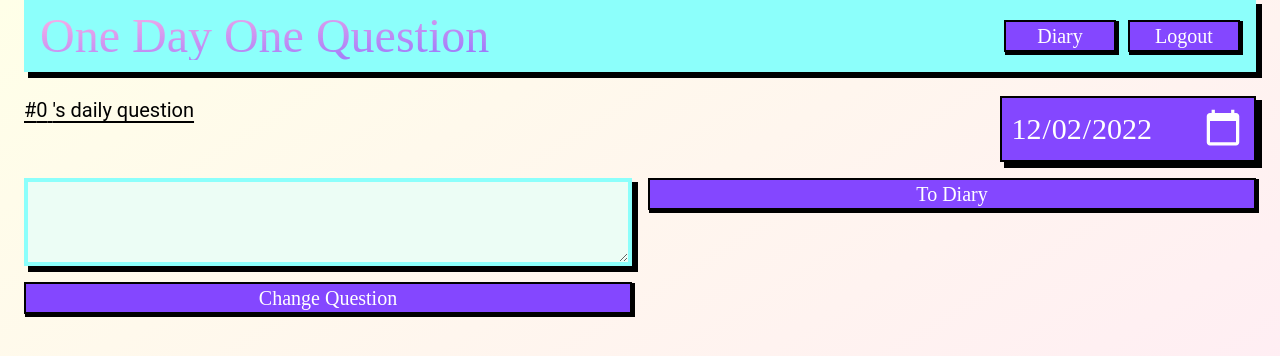
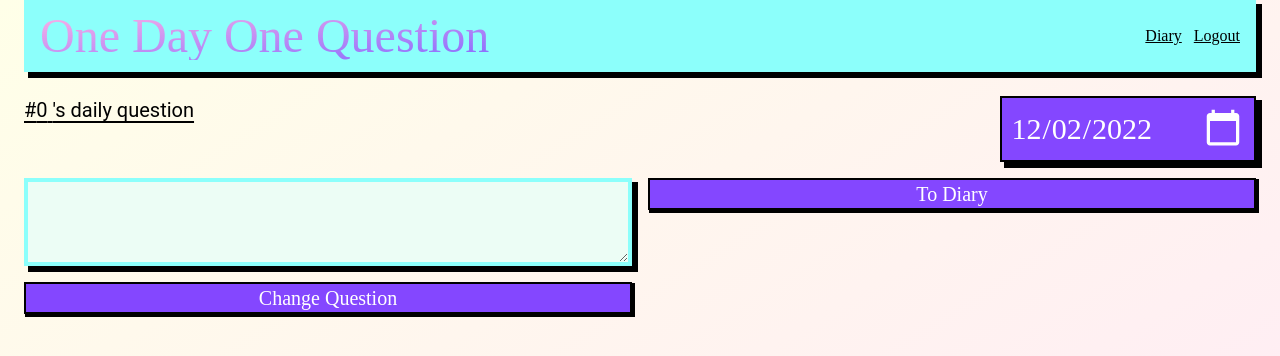
Before and after one commit to Aaron-Vasilev/diary-fe, a Next.js app: page /update-question in a window 1280 px wide. Shown: the top 356 px of the page. Built offline with nearby package versions, Linux system fonts and the light colour scheme; no server answers; the database is empty; a web font is replaced by a local one; what next-redux-wrapper would draw is missing.

Commit message:
Fixed header style

```diff
--- a/src/app/api/auth/route.ts
+++ b/src/app/api/auth/route.ts
@@ -55,8 +55,8 @@ export async function POST(req: NextRequest) {
   }
 }
 
-export async function GET(_req: NextRequest) {
-  const res = NextResponse.json({})
+export async function GET(req: NextRequest) {
+  const res = NextResponse.redirect(new URL('/login', req.url))
 
   res.cookies.delete('token')
 
--- a/src/components/Layout/Layout.module.css
+++ b/src/components/Layout/Layout.module.css
@@ -8,3 +8,8 @@
   -webkit-background-clip: text;
   -webkit-text-fill-color: transparent;
 }
+
+.name:only-child {
+  width: 100%;
+  text-align: center;
+}
--- a/src/components/Layout/index.tsx
+++ b/src/components/Layout/index.tsx
@@ -4,8 +4,8 @@ import styles from './Layout.module.css'
 export function Layout({ children }) {
   return (
     <>
-      <header className={styles.header + " py-3 px-4 mx-auto items-center grid grid-cols-2 h-fit bg-primary font-Lilita shadow-xl"}>
-        <h1 className="text-5xl">One Day One Question</h1>
+      <header className={styles.header + " py-3 px-4 mx-auto items-center flex justify-between h-fit bg-primary font-Lilita shadow-xl"}>
+        <h1 className={styles.name + " text-5xl"}>One Day One Question</h1>
         <Navigation />
       </header>
       <main className="p-6 selection:bg-secondary selection:text-white">
--- a/src/components/Navigation/index.tsx
+++ b/src/components/Navigation/index.tsx
@@ -1,39 +1,45 @@
 "use client"
 
-import { usePathname, useRouter } from 'next/navigation'
-import { Button } from "../Button"
+import { usePathname } from 'next/navigation'
+import Link from 'next/link'
 
 export function Navigation() {
-  const router = useRouter()
   const path = usePathname()
   const isDiary = path.startsWith('/diary')
   const isLogin = path.startsWith('/login')
 
   async function logout() {
     await fetch('/api/auth')
-    router.push('/login')
   }
 
+  if (isLogin) return null
 
   return (
     <nav
       className="flex gap-3 justify-end "
     >
-      {!isDiary && !isLogin && <Button
-          label="Diary"
-          handler={() => router.push('/diary')}
-        />
+      {isDiary ?
+        <Link
+          className='underline leading-8'
+          href="/subscribe"
+        >
+          Subscribe
+        </Link>
+        :
+        <Link
+          className='underline leading-8'
+          href="/diary"
+        >
+          Diary
+        </Link>
       }
-      {isDiary && <Button
-          label="Subscribe"
-          handler={() => router.push('/subscribe')}
-        />
-      }
-      {!isLogin && <Button
-          label="Logout"
-          handler={logout}
-        />
-      }
+      <Link
+        className='underline leading-8'
+        href="/"
+        onClick={logout}
+      >
+        Logout
+      </Link>
     </nav>
   )
 }
```
